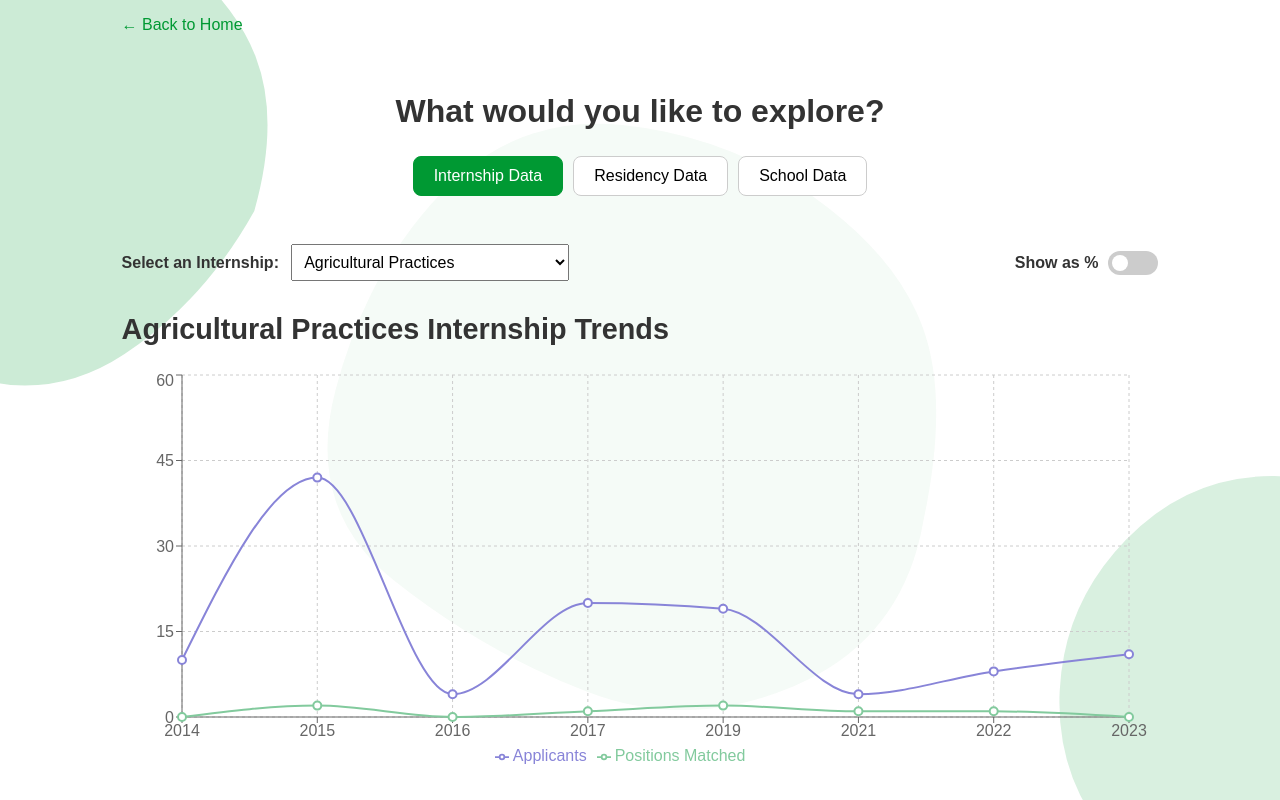
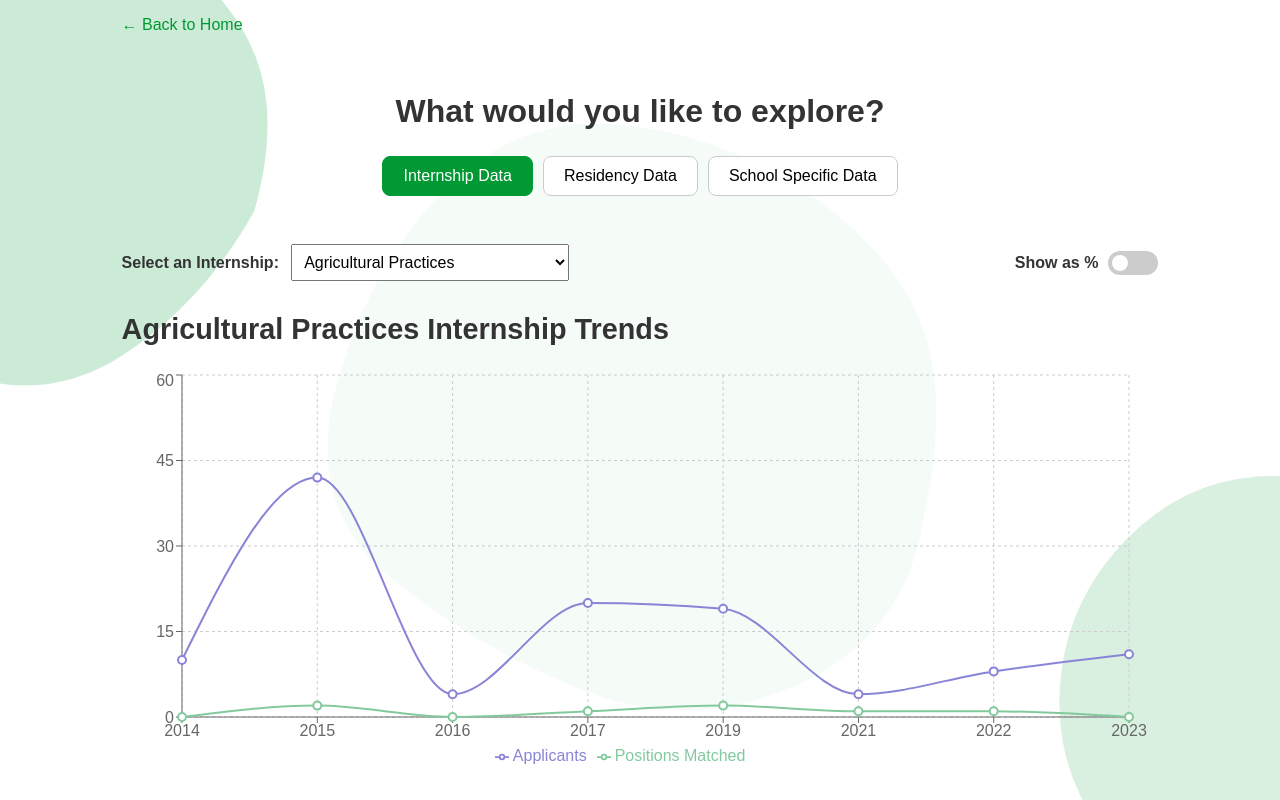
Before and after one commit to JyotP28/vetmatchdata, a Next.js app: page /explore in a window 1280 px wide. Shown: the top 800 px of the page. Built offline with nearby package versions, Linux system fonts and the light colour scheme.

Commit message:
Fix: school data button

```diff
--- a/pages/explore.js
+++ b/pages/explore.js
@@ -53,7 +53,7 @@ export default function ExplorePage({ annualData, schoolData, specialtyData }) {
             Residency Data
           </button>
           <button style={view === 'school' ? activeButtonStyle : buttonStyle} onClick={() => setView('school')}>
-            School Data
+            School Specific Data
           </button>
         </div>
       </div>
```
